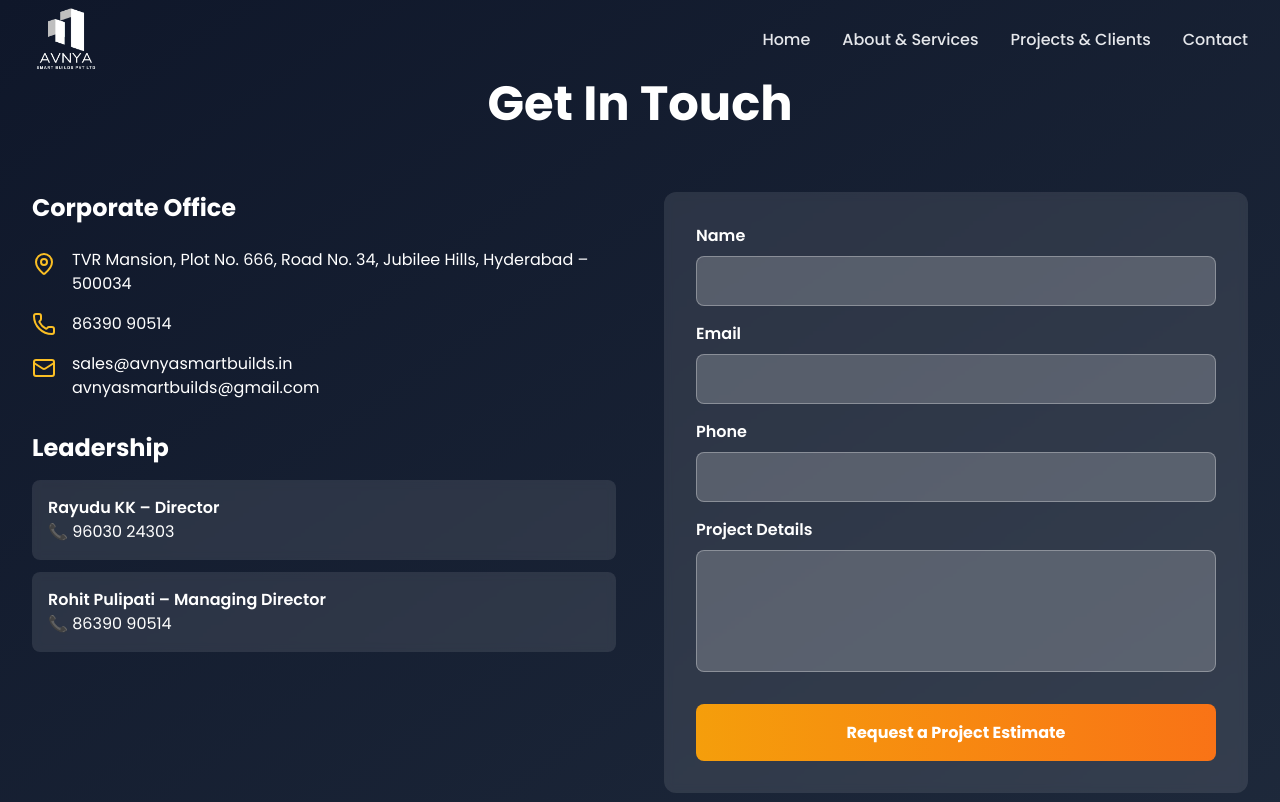
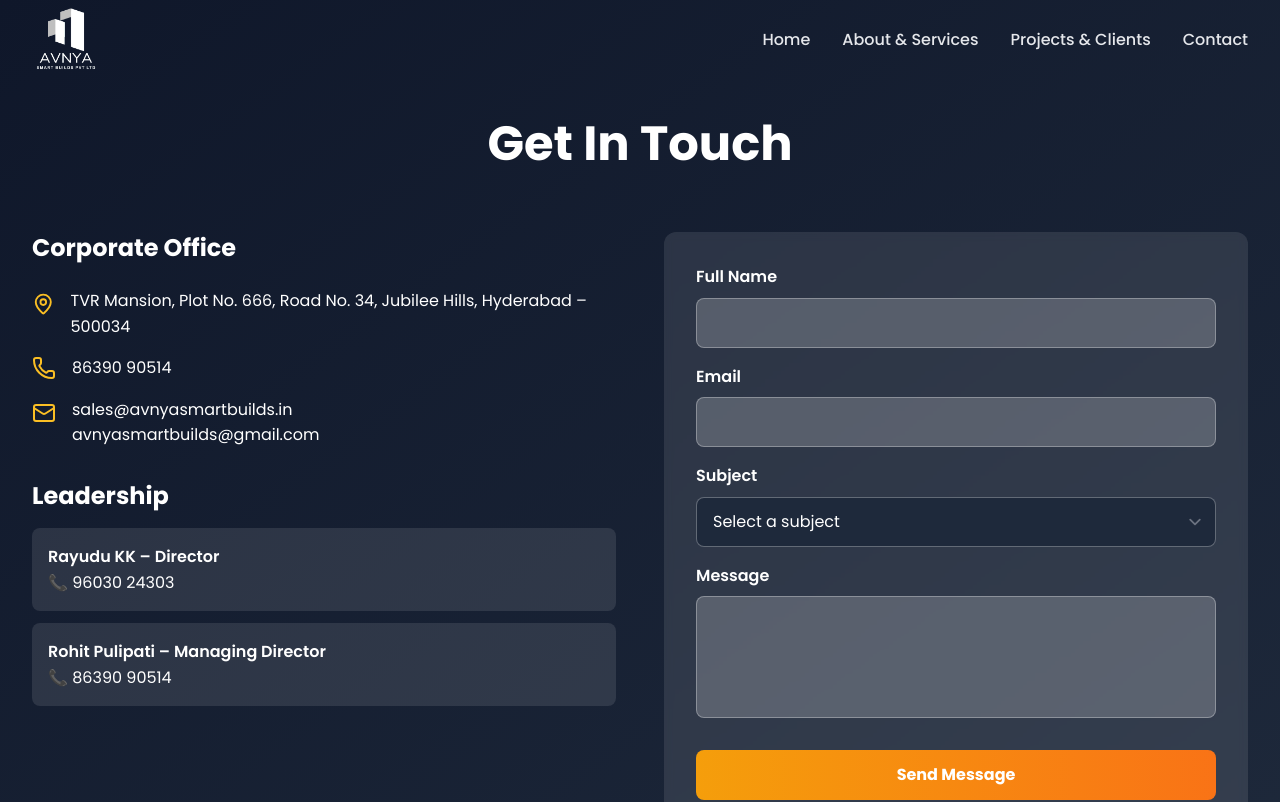
Before and after one commit to rajayush01/Avnya, a React (Vite) app: page /contact in a window 1280 px wide. Shown: the top 802 px of the page. Built offline with nearby package versions, Linux system fonts and the light colour scheme.

Commit message:
Update Contact.tsx

```diff
--- a/src/pages/Contact.tsx
+++ b/src/pages/Contact.tsx
@@ -3,112 +3,170 @@ import { useState } from "react";
 
 const Contact = () => {
   const [formData, setFormData] = useState({
-    name: '', email: '', phone: '', message: ''
+    name: "",
+    email: "",
+    subject: "",
+    message: "",
   });
 
-const handleSubmit = (e: React.FormEvent<HTMLFormElement>) => {
-    e.preventDefault();
-    alert('Thank you for your inquiry! We will get back to you soon.');
-    setFormData({ name: '', email: '', phone: '', message: '' });
-  };
-
-const handleChange = (e: React.ChangeEvent<HTMLInputElement | HTMLTextAreaElement>) => {
+  const handleChange = (
+    e: React.ChangeEvent<HTMLInputElement | HTMLTextAreaElement | HTMLSelectElement>
+  ) => {
     setFormData({ ...formData, [e.target.name]: e.target.value });
   };
 
+  const handleSubmit = async (e: React.FormEvent<HTMLFormElement>) => {
+    e.preventDefault();
+
+    try {
+      const response = await fetch(
+        "https://lets-taxify.onrender.com/api/avnya/contact",
+        {
+          method: "POST",
+          headers: { "Content-Type": "application/json" },
+          body: JSON.stringify(formData),
+        }
+      );
+
+      const data = await response.json();
+
+      if (response.ok && data.success) {
+        alert("Message sent successfully!");
+        setFormData({ name: "", email: "", subject: "", message: "" });
+      } else {
+        alert(data?.message || "Failed to send message.");
+      }
+    } catch (error) {
+      alert("Something went wrong. Please try again later.");
+    }
+  };
+
   return (
-    <section id="contact" className="py-12 sm:py-16 lg:py-20 bg-gradient-to-br from-slate-900 to-slate-800 text-white">
+    <section
+      id="contact"
+      className="py-12 sm:py-16 lg:py-20 bg-gradient-to-br from-slate-900 to-slate-800 text-white"
+    >
       <div className="max-w-7xl mx-auto px-4 sm:px-6 lg:px-8">
-        <h2 className="text-3xl sm:text-4xl lg:text-5xl font-bold text-center mb-12 sm:mb-16">Get In Touch</h2>
+        <h2 className="text-3xl sm:text-4xl lg:text-5xl font-bold text-center mb-12 sm:mb-16 mt-10">
+          Get In Touch
+        </h2>
 
         <div className="grid lg:grid-cols-2 gap-8 lg:gap-12">
+
+          {/* LEFT SIDE — UNCHANGED */}
           <div className="animate-fadeInLeft">
-            <h3 className="text-xl sm:text-2xl font-bold mb-4 sm:mb-6">Corporate Office</h3>
+            <h3 className="text-xl sm:text-2xl font-bold mb-4 sm:mb-6">
+              Corporate Office
+            </h3>
+
             <div className="space-y-4 mb-6 sm:mb-8">
               <div className="flex items-start">
-                <MapPin className="text-amber-400 mt-1 flex-shrink-0" size={24} />
-                <p className="ml-4 text-sm sm:text-base">TVR Mansion, Plot No. 666, Road No. 34, Jubilee Hills, Hyderabad – 500034</p>
+                <MapPin className="text-amber-400 mt-1" size={24} />
+                <p className="ml-4">
+                  TVR Mansion, Plot No. 666, Road No. 34, Jubilee Hills,
+                  Hyderabad – 500034
+                </p>
               </div>
+
               <div className="flex items-center">
-                <Phone className="text-amber-400 flex-shrink-0" size={24} />
-                <p className="ml-4 text-sm sm:text-base">86390 90514</p>
+                <Phone className="text-amber-400" size={24} />
+                <p className="ml-4">86390 90514</p>
               </div>
+
               <div className="flex items-start">
-                <Mail className="text-amber-400 flex-shrink-0 mt-1" size={24} />
-                <div className="ml-4 text-sm sm:text-base">
+                <Mail className="text-amber-400 mt-1" size={24} />
+                <div className="ml-4">
                   <p>sales@avnyasmartbuilds.in</p>
                   <p>avnyasmartbuilds@gmail.com</p>
                 </div>
               </div>
             </div>
 
-            <h3 className="text-xl sm:text-2xl font-bold mb-4">Leadership</h3>
+            <h3 className="text-xl sm:text-2xl font-bold mb-4">
+              Leadership
+            </h3>
+
             <div className="space-y-3">
-              <div className="bg-white/10 p-4 rounded-lg backdrop-blur-sm">
-                <p className="font-semibold text-sm sm:text-base">Rayudu KK – Director</p>
-                <p className="text-sm sm:text-base">📞 96030 24303</p>
+              <div className="bg-white/10 p-4 rounded-lg">
+                <p className="font-semibold">Rayudu KK – Director</p>
+                <p>📞 96030 24303</p>
               </div>
-              <div className="bg-white/10 p-4 rounded-lg backdrop-blur-sm">
-                <p className="font-semibold text-sm sm:text-base">Rohit Pulipati – Managing Director</p>
-                <p className="text-sm sm:text-base">📞 86390 90514</p>
+
+              <div className="bg-white/10 p-4 rounded-lg">
+                <p className="font-semibold">
+                  Rohit Pulipati – Managing Director
+                </p>
+                <p>📞 86390 90514</p>
               </div>
             </div>
           </div>
 
+          {/* RIGHT SIDE — UPDATED FORM ONLY */}
           <div className="animate-fadeInRight">
-            <form onSubmit={handleSubmit} className="bg-white/10 backdrop-blur-sm p-6 sm:p-8 rounded-xl">
+            <form
+              onSubmit={handleSubmit}
+              className="bg-white/10 backdrop-blur-sm p-6 sm:p-8 rounded-xl"
+            >
               <div className="mb-4">
-                <label className="block mb-2 font-semibold text-sm sm:text-base">Name</label>
+                <label className="block mb-2 font-semibold">Full Name</label>
                 <input
                   type="text"
                   name="name"
+                  required
                   value={formData.name}
                   onChange={handleChange}
-                  required
-                  className="w-full px-4 py-3 rounded-lg bg-white/20 border border-white/30 focus:outline-none focus:border-amber-400 transition-colors text-white placeholder-gray-300"
+                  className="w-full px-4 py-3 rounded-lg bg-white/20 border border-white/30 focus:border-amber-400 text-white"
                 />
               </div>
+
               <div className="mb-4">
-                <label className="block mb-2 font-semibold text-sm sm:text-base">Email</label>
+                <label className="block mb-2 font-semibold">Email</label>
                 <input
                   type="email"
                   name="email"
+                  required
                   value={formData.email}
                   onChange={handleChange}
-                  required
-                  className="w-full px-4 py-3 rounded-lg bg-white/20 border border-white/30 focus:outline-none focus:border-amber-400 transition-colors text-white placeholder-gray-300"
+                  className="w-full px-4 py-3 rounded-lg bg-white/20 border border-white/30 focus:border-amber-400 text-white"
                 />
               </div>
+
               <div className="mb-4">
-                <label className="block mb-2 font-semibold text-sm sm:text-base">Phone</label>
-                <input
-                  type="tel"
-                  name="phone"
-                  value={formData.phone}
+                <label className="block mb-2 font-semibold">Subject</label>
+                <select
+                  name="subject"
+                  required
+                  value={formData.subject}
                   onChange={handleChange}
+                  className="w-full px-4 py-3 rounded-lg bg-slate-800 border border-white/30 focus:border-amber-400 text-white"
+                >
+                  <option value="">Select a subject</option>
+                  <option value="General Inquiry">General Inquiry</option>
+                  <option value="Other">Other</option>
+                </select>
+              </div>
+
+              <div className="mb-6">
+                <label className="block mb-2 font-semibold">Message</label>
+                <textarea
+                  name="message"
+                  rows={4}
                   required
-                  className="w-full px-4 py-3 rounded-lg bg-white/20 border border-white/30 focus:outline-none focus:border-amber-400 transition-colors text-white placeholder-gray-300"
+                  value={formData.message}
+                  onChange={handleChange}
+                  className="w-full px-4 py-3 rounded-lg bg-white/20 border border-white/30 focus:border-amber-400 resize-none text-white"
                 />
               </div>
-              <div className="mb-6">
-                <label className="block mb-2 font-semibold text-sm sm:text-base">Project Details</label>
-                <textarea
-                  name="message"
-                  value={formData.message}
-                  onChange={handleChange}
-                  required
-                  rows={4}
-                  className="w-full px-4 py-3 rounded-lg bg-white/20 border border-white/30 focus:outline-none focus:border-amber-400 transition-colors resize-none text-white placeholder-gray-300"
-                ></textarea>
-              </div>
+
               <button
                 type="submit"
-                className="w-full bg-gradient-to-r from-amber-500 to-orange-500 hover:from-amber-600 hover:to-orange-600 text-white font-bold py-3 sm:py-4 rounded-lg transition-all duration-300 transform hover:scale-105"
+                className="w-full bg-gradient-to-r from-amber-500 to-orange-500 hover:from-amber-600 hover:to-orange-600 font-bold py-3 rounded-lg transition-transform hover:scale-105"
               >
-                Request a Project Estimate
+                Send Message
               </button>
             </form>
           </div>
+
         </div>
       </div>
     </section>
```
